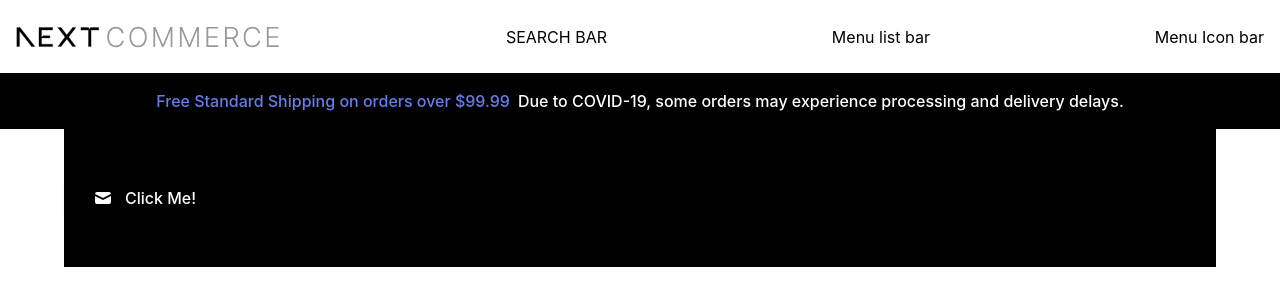
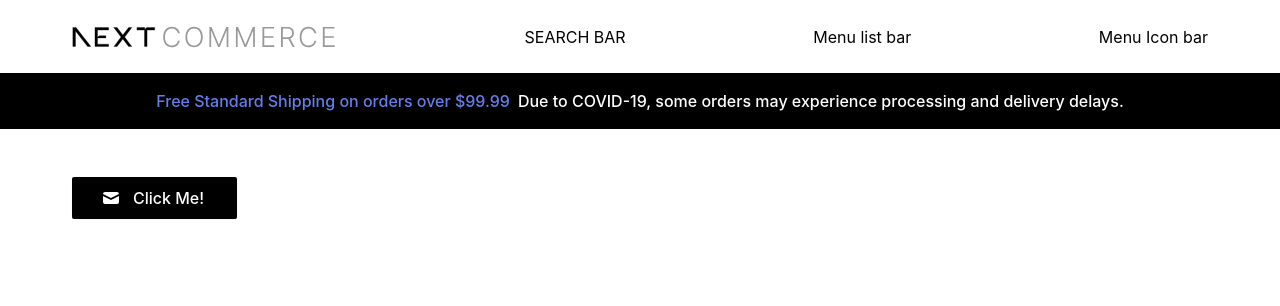
Before and after one commit to luckystar628/commerce_luckystar, a Next.js app: page / in a window 1280 px wide. Shown: the top 306 px of the page. Built offline with nearby package versions, Linux system fonts and the light colour scheme; a web font is replaced by a local one.

Commit message:
More UI Changes

```diff
--- a/components/Navbar/Navbar.module.css
+++ b/components/Navbar/Navbar.module.css
@@ -1,3 +1,7 @@
 .root {
-  @apply flex justify-between items-center px-4 py-5;
+  @apply px-4 py-5;
 }
+
+.container {
+  @apply flex justify-between items-center flex-row;
+}
--- a/components/Navbar/Navbar.tsx
+++ b/components/Navbar/Navbar.tsx
@@ -1,7 +1,7 @@
 import cn from "classnames";
-import { FunctionComponent } from "react";
+import React, { FunctionComponent } from "react";
 import s from "./Navbar.module.css";
-import { Logo } from "ui";
+import { Logo, Container } from "ui";
 interface Props {
   className?: string;
   children?: any;
@@ -11,10 +11,12 @@ const Navbar: FunctionComponent<Props> = ({ className }) => {
   const rootClassName = cn(s.root, className);
   return (
     <div className={rootClassName}>
-      <Logo />
-      <div>SEARCH BAR</div>
-      <div>Menu list bar</div>
-      <div>Menu Icon bar</div>
+      <Container className={s.container}>
+        <Logo />
+        <div>SEARCH BAR</div>
+        <div>Menu list bar</div>
+        <div>Menu Icon bar</div>
+      </Container>
     </div>
   );
 };
--- a/pages/index.tsx
+++ b/pages/index.tsx
@@ -9,7 +9,7 @@ export default function Home() {
         title="Free Standard Shipping on orders over $99.99"
         description="Due to COVID-19, some orders may experience processing and delivery delays."
       />
-      <Container className="py-12 bg-black">
+      <Container className="py-12">
         <Button>Click Me!</Button>
       </Container>
     </>
--- a/ui/Container/Container.module.css
+++ b/ui/Container/Container.module.css
@@ -1,3 +1,4 @@
 .root {
-  @apply max-w-6xl mx-auto;
+  @apply max-w-6xl mx-auto px-2;
+  display: inherit;
 }
```
